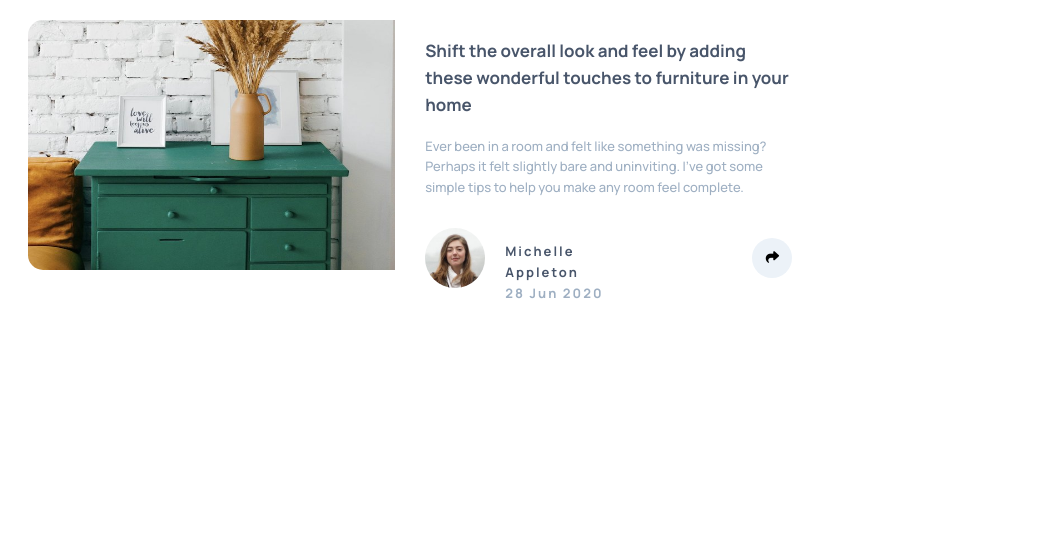
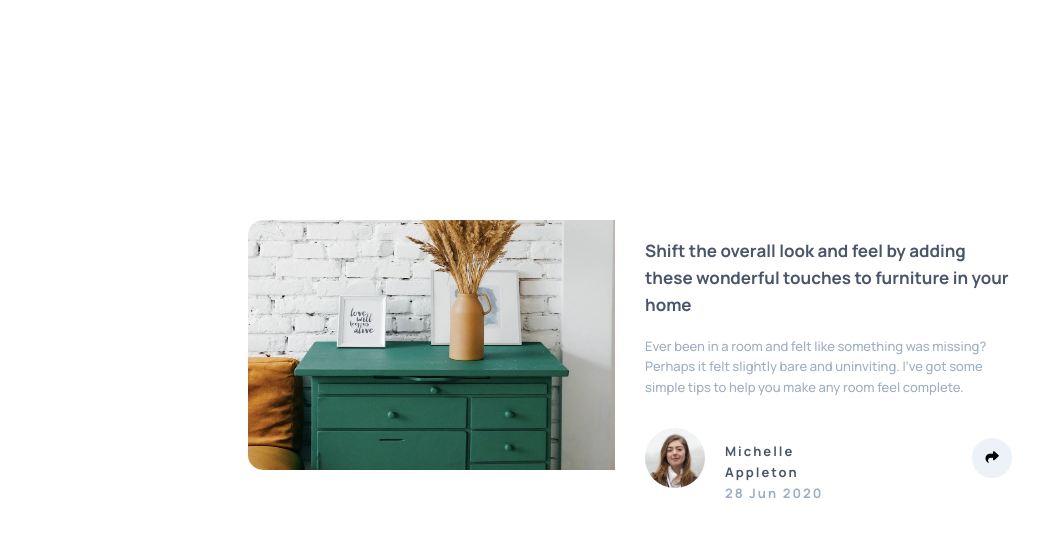
Before and after one commit to Sergiupetran/Frontend-projects-Article-preview, a plain HTML site: page index.html in a window 1280 px wide. Shown: the whole page, without its empty margins (0-1047 px from the left). Drawn offline with Linux system fonts and the light colour scheme.

Commit message:
Update style.css

```diff
--- a/style.css
+++ b/style.css
@@ -89,8 +89,10 @@ button{
 }
 @media screen and (min-width: 600px){
 main{
+	padding-top:100px;
 	display: flex;
 	margin: 20px;
+	justify-content:center;
 }
 .image{
 	width:40%;
@@ -180,7 +182,9 @@ button{
 }
 }
 @media screen and (min-width: 1000px){
-	main{
+main{
+	justify-content:center;
+	padding-top:200px;
 	display: flex;
 	margin: 20px;
 }
```
